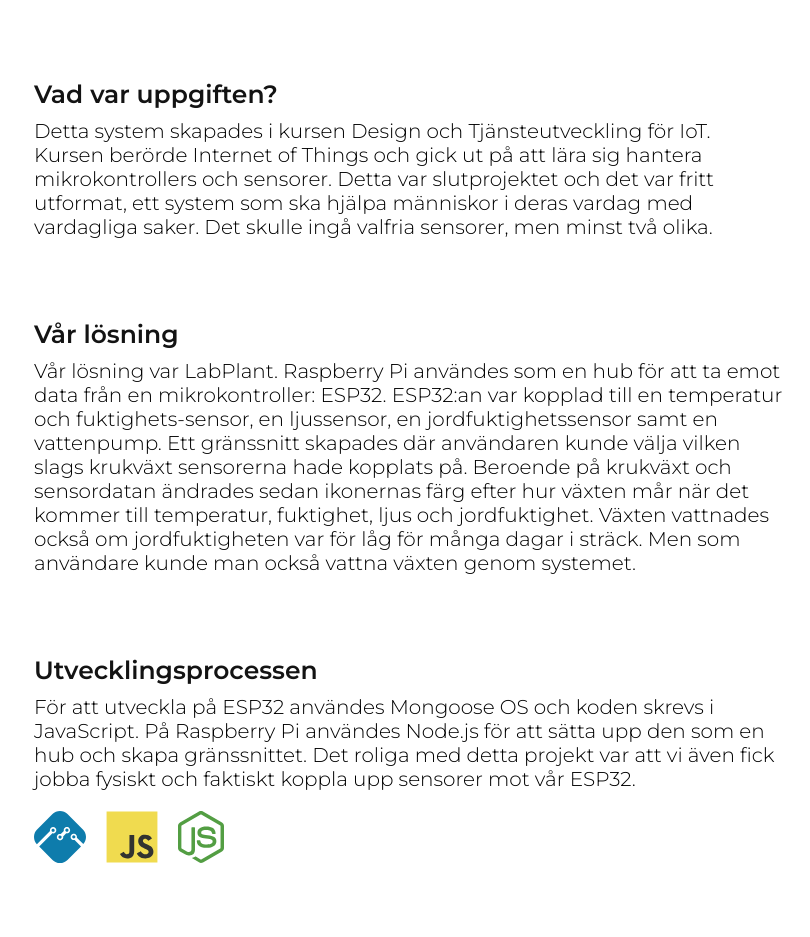
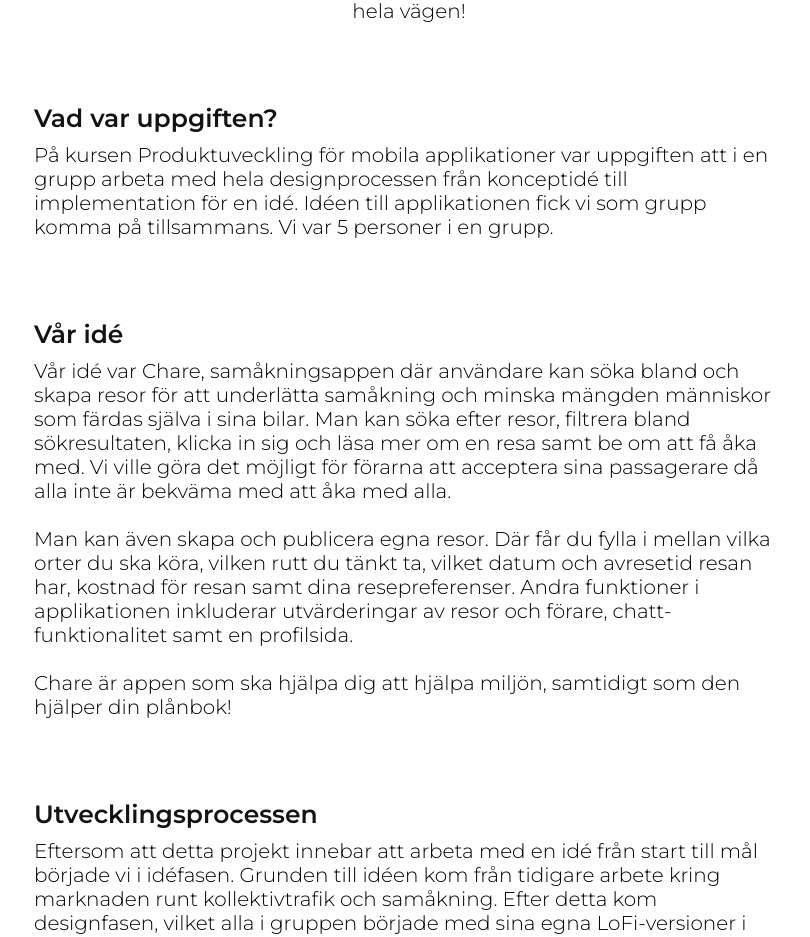
Before and after one commit to emmylindgren/emmylindgren.github.io, a React (Create React App) app: page /Chare in a window 1280 px wide. Shown: the part 743-1680 px from the top of the page, without its empty margins (231-1041 px from the left). Built offline with nearby package versions, Linux system fonts and the light colour scheme; the HTML template or start-up script is replaced by a standard one.

Commit message:
Chare site added

```diff
--- a/src/components/pages/Chare.js
+++ b/src/components/pages/Chare.js
@@ -14,38 +14,62 @@
       >
         <div>
           <p>
-            ALL TEXT SKA BYTAS !! Ett system för övervakning och automatiskt vattning av krukväxter! Systemet består av en Raspberry Pi 4, en ESP-32 samt några sensorer.
+          Chare är en samåkningsapplikation där du kan lägga upp en resa som du ska köra för att se om det finns
+          någon som vill åka med. Som resenär kan man enkelt söka på resor och ansöka om att få åka med, en liten bit eller hela vägen!
           </p>
         </div>
         <div>
           <h3>Vad var uppgiften?</h3>
           <p>
-            Detta system skapades i kursen Design och Tjänsteutveckling för IoT. Kursen berörde Internet of Things och gick ut på att lära sig hantera
-            mikrokontrollers och sensorer.  Detta var slutprojektet och det var fritt utformat, ett system som ska hjälpa människor i deras vardag med vardagliga
-            saker. Det skulle ingå valfria sensorer, men minst två olika.
+          På kursen Produktuveckling för mobila applikationer  var uppgiften att i en grupp arbeta med  hela designprocessen från konceptidé till
+          implementation för en idé. Idéen till applikationen fick vi som grupp komma på tillsammans. Vi var 5 personer i en grupp.
           </p>
         </div>
         <div>
-          <h3>Vår lösning</h3>
+          <h3>Vår idé</h3>
           <p>
-            Vår lösning var LabPlant. Raspberry Pi användes som en hub för att ta emot data från en mikrokontroller: ESP32. ESP32:an var kopplad till en
-            temperatur och fuktighets-sensor, en ljussensor, en jordfuktighetssensor samt en vattenpump. Ett gränssnitt skapades där användaren kunde välja vilken
-            slags krukväxt sensorerna hade kopplats på. Beroende på krukväxt och sensordatan ändrades sedan ikonernas färg efter hur växten mår när det kommer till
-            temperatur, fuktighet, ljus och jordfuktighet. Växten vattnades också om jordfuktigheten var för låg för många dagar i sträck. Men som användare
-            kunde man också vattna växten genom systemet.
+            Vår idé var Chare, samåkningsappen där användare kan söka bland och skapa
+            resor för att underlätta samåkning och minska mängden människor som färdas själva i
+            sina bilar.  Man kan söka efter resor, filtrera bland sökresultaten,
+            klicka in sig och läsa mer om en resa samt be om att få åka med. Vi ville göra det
+            möjligt för förarna att acceptera sina passagerare då alla inte är bekväma med att åka
+            med alla.
+            <br/><br/>
+            Man kan även skapa och publicera egna resor. Där får du fylla
+            i mellan vilka orter du ska köra, vilken rutt du tänkt ta, vilket datum och avresetid
+            resan har, kostnad för resan samt dina resepreferenser. Andra funktioner i applikationen inkluderar utvärderingar
+            av resor och förare, chatt-funktionalitet samt en profilsida.
+            <br/><br/>
+            Chare är appen som ska hjälpa dig att hjälpa miljön, samtidigt som den hjälper din plånbok!
           </p>
         </div>
         <div>
           <h3>Utvecklingsprocessen</h3>
           <p>
-            För att utveckla på ESP32 användes Mongoose OS och koden skrevs i JavaScript.
-            På Raspberry Pi användes Node.js för att sätta upp den som en hub och skapa gränssnittet.
-            Det roliga med detta projekt var att vi även fick jobba fysiskt och faktiskt koppla upp sensorer mot vår ESP32.
+            Eftersom att detta projekt innebar att arbeta med en idé från start till mål började vi i idéfasen.
+            Grunden till idéen kom från tidigare arbete kring marknaden runt kollektivtrafik och samåkning. Efter detta kom
+            designfasen, vilket alla i gruppen började med sina egna LoFi-versioner i Figma som vi sedan gemensamt arbetade
+            ihop till en HiFi.
+            <br/><br/>
+            Sedan var det dags att börja implementera. Då delade vi till en början upp gruppen i två delar, en som arbetade
+            med backend och en med frontend. Back-end:en utvecklades som ett  webb-API med Microsofts ramverk för webbapplikationer
+            ASP.NET vilket är del av .NET Core. Utöver det så användes även Entity Framework, vilket är ett ramverk som hjälper till
+            och automatiserar mycket av kodskrivandet. MySQL Server användes som databas.
+            <br/><br/>
+            Front-end:en för vår mobilapplikation skrevs med Android-systemets inbyggda API
+            för att bygga appar, i programspråket Kotlin och i utvecklingsmiljön Android studio. Designmönstret MVVM,  Model-View-ViewModel användes för att strukturera koden.
+            <br/><br/>
+            GitHub användes under hela utvecklingsprocessen.
           </p>
           <div className={styles.icons}>
-            <img src='icons/MongooseOS.svg' alt='Mongoose OS'/>
-            <img src='icons/JavaScript.svg' alt='JavaScript'/>
-            <img src='icons/NodeJS.svg' alt='NodeJS'/>
+            <img src='icons/Figma.svg' alt='Figma'/>
+            <img src='icons/aspnet.svg' alt='ASP.NET'/>
+            <img src='icons/MySQL.svg' alt='MySQL'/>
+            <img src='icons/Kotlin.svg' alt='Kotlin'/>
+            <img src='icons/AndroidStudio.svg' alt='Android studio'/>
+            <a target="_blank" href="https://github.com/Savalige/Chare" rel="noreferrer">
+                <img src='icons/Github.svg' alt='githubIcon'/>
+            </a>
           </div>
         </div>
       </ProjectDetails>
```
Also changed, not shown: public/icons/MySQL.svg (added), public/icons/aspnet.svg (added).
